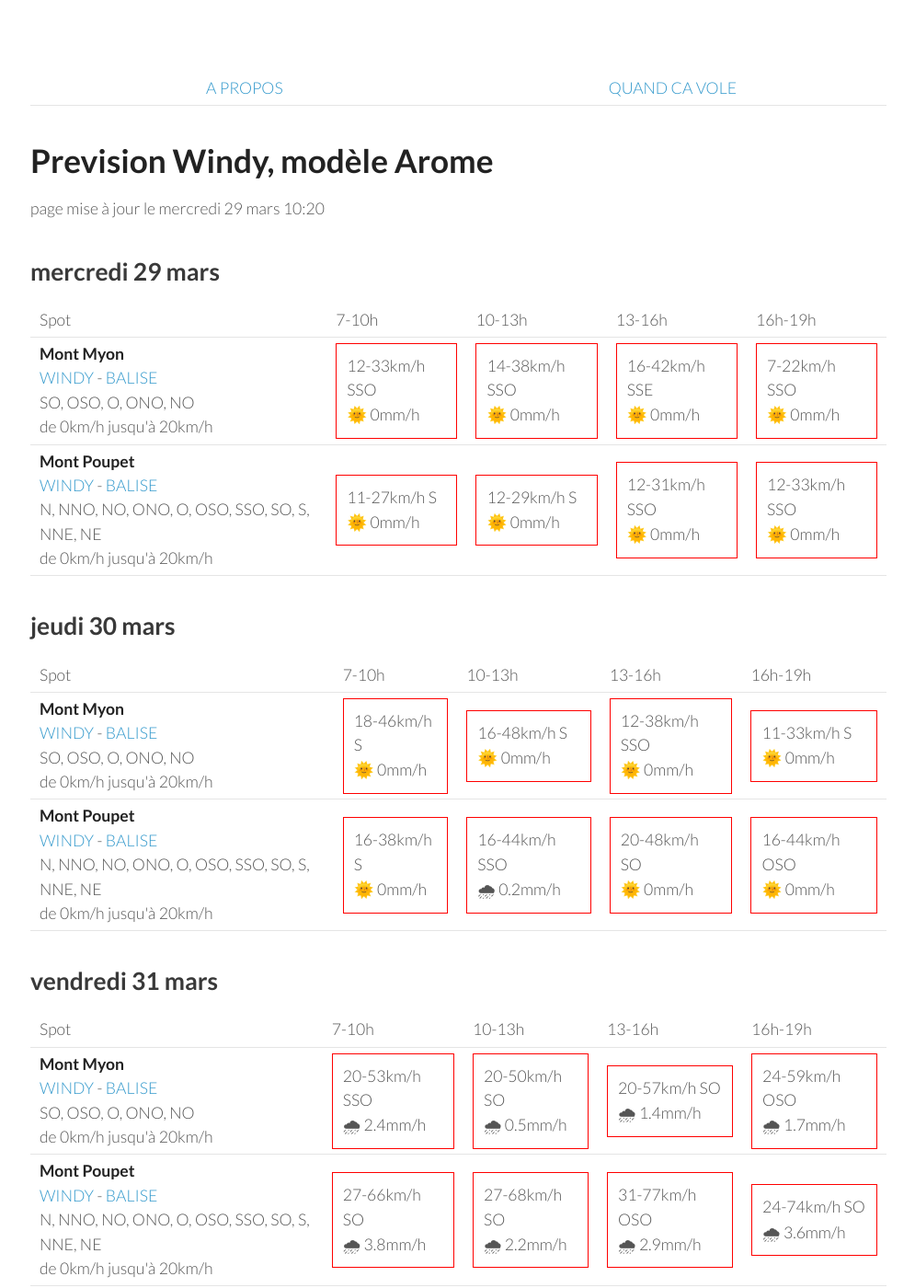
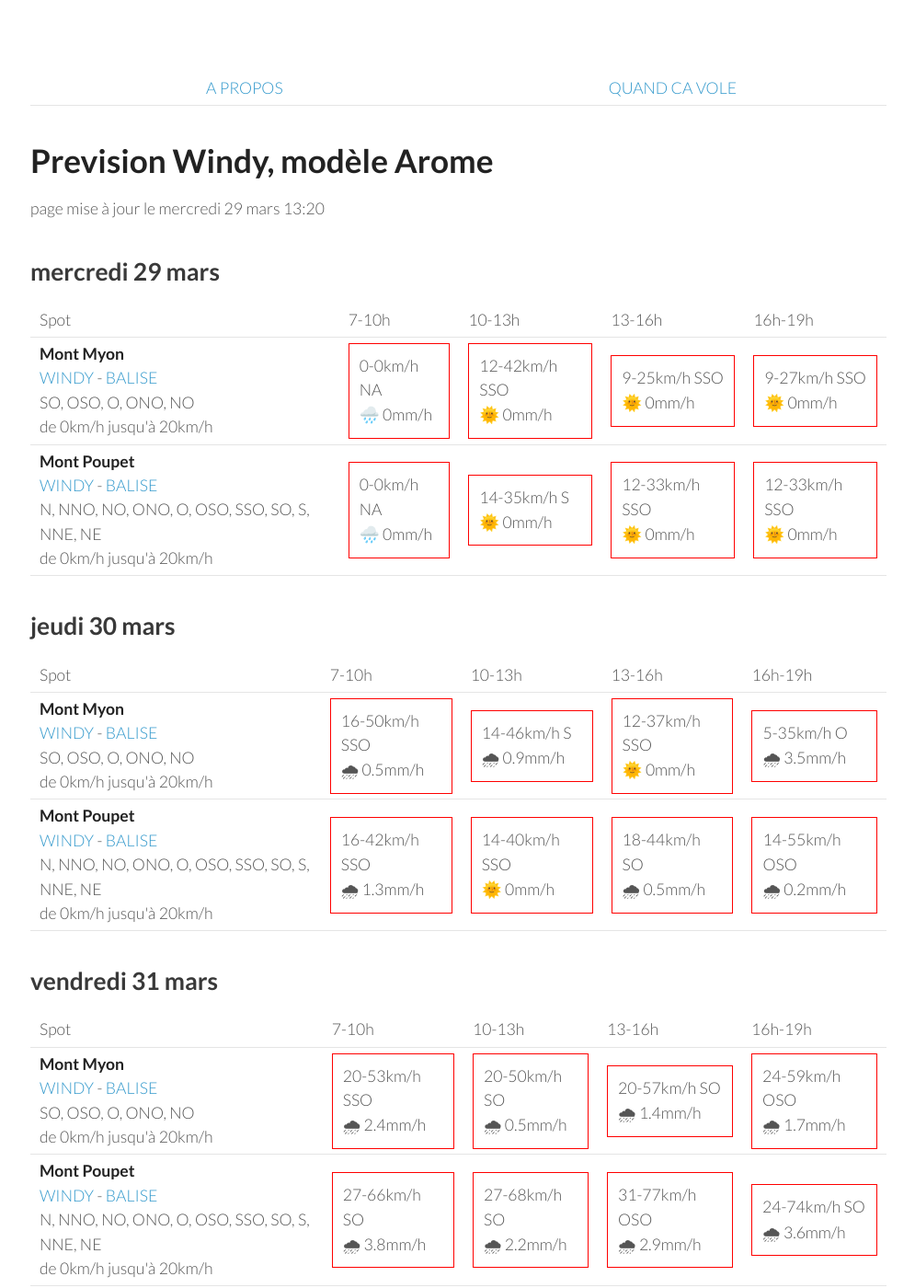
Before and after one commit to parapente-dans-le-nord/parapente-dans-le-nord.github.io, a Jekyll site: the page built from jura.markdown, in a window 1280 px wide and 1400 px high. Shown: the whole window at 92% size, without its empty margins (25-1020 px from the left). Built offline with Jekyll 4.4.1, drawn with Linux system fonts in a browser that asks for light colours.

Commit message:
update index.markdown

```diff
--- a/jura.markdown
+++ b/jura.markdown
@@ -7,7 +7,7 @@ title:  "Tous les spots"
 {: .links}
 
 # Prevision Windy, modèle Arome
-page mise à jour le mercredi 29 mars 10:20
+page mise à jour le mercredi 29 mars 13:20
 
 ## mercredi 29 mars
 
@@ -24,21 +24,19 @@ page mise à jour le mercredi 29 mars 10:20
 <tr>
         <td><strong>Mont Myon</strong><br><a href="https://windy.com/46.331/5.397?45.898,5.394,8,m:eWoagj8">WINDY</a> - <span class=""><a href="http://www.balisemeteo.com/balise.php?idBalise=70">BALISE</a> </span><br> <span class="vent-favorable">SO, OSO, O, ONO, NO</span><br><span class="force-vent">de 0km/h jusqu'à 20km/h</span> </td>
 
-            <td><div class="not-flyable"><p>12-33km/h SSO</p><p>🌞 0mm/h</p></div></td>
-            <td><div class="not-flyable"><p>14-38km/h SSO</p><p>🌞 0mm/h</p></div></td>
-            <td><div class="not-flyable"><p>16-42km/h SSE</p><p>🌞 0mm/h</p></div></td>
-            <td><div class="not-flyable"><p>7-22km/h SSO</p><p>🌞 0mm/h</p></div></td>
-
+            <td><div class="not-flyable"><p>0-0km/h NA</p><p>🌧️ 0mm/h</p></div></td>
+            <td><div class="not-flyable"><p>12-42km/h SSO</p><p>🌞 0mm/h</p></div></td>
+            <td><div class="not-flyable"><p>9-25km/h SSO</p><p>🌞 0mm/h</p></div></td>
+            <td><div class="not-flyable"><p>9-27km/h SSO</p><p>🌞 0mm/h</p></div></td>
 
     </tr>
 <tr>
         <td><strong>Mont Poupet</strong><br><a href="https://windy.com/46.970/5.876?46.541,5.876,8">WINDY</a> - <span class=""><a href="http://www.balisemeteo.com/balise.php?idBalise=92">BALISE</a> </span><br> <span class="vent-favorable">N, NNO, NO, ONO, O, OSO, SSO, SO, S, NNE, NE</span><br><span class="force-vent">de 0km/h jusqu'à 20km/h</span> </td>
 
-            <td><div class="not-flyable"><p>11-27km/h S</p><p>🌞 0mm/h</p></div></td>
-            <td><div class="not-flyable"><p>12-29km/h S</p><p>🌞 0mm/h</p></div></td>
-            <td><div class="not-flyable"><p>12-31km/h SSO</p><p>🌞 0mm/h</p></div></td>
+            <td><div class="not-flyable"><p>0-0km/h NA</p><p>🌧️ 0mm/h</p></div></td>
+            <td><div class="not-flyable"><p>14-35km/h S</p><p>🌞 0mm/h</p></div></td>
             <td><div class="not-flyable"><p>12-33km/h SSO</p><p>🌞 0mm/h</p></div></td>
-
+            <td><div class="not-flyable"><p>12-33km/h SSO</p><p>🌞 0mm/h</p></div></td>
 
     </tr>
 
@@ -60,20 +58,20 @@ page mise à jour le mercredi 29 mars 10:20
 <tr>
         <td><strong>Mont Myon</strong><br><a href="https://windy.com/46.331/5.397?45.898,5.394,8,m:eWoagj8">WINDY</a> - <span class=""><a href="http://www.balisemeteo.com/balise.php?idBalise=70">BALISE</a> </span><br> <span class="vent-favorable">SO, OSO, O, ONO, NO</span><br><span class="force-vent">de 0km/h jusqu'à 20km/h</span> </td>
 
-            <td><div class="not-flyable"><p>18-46km/h S</p><p>🌞 0mm/h</p></div></td>
-            <td><div class="not-flyable"><p>16-48km/h S</p><p>🌞 0mm/h</p></div></td>
-            <td><div class="not-flyable"><p>12-38km/h SSO</p><p>🌞 0mm/h</p></div></td>
-            <td><div class="not-flyable"><p>11-33km/h S</p><p>🌞 0mm/h</p></div></td>
+            <td><div class="not-flyable"><p>16-50km/h SSO</p><p>🌧 0.5mm/h</p></div></td>
+            <td><div class="not-flyable"><p>14-46km/h S</p><p>🌧 0.9mm/h</p></div></td>
+            <td><div class="not-flyable"><p>12-37km/h SSO</p><p>🌞 0mm/h</p></div></td>
+            <td><div class="not-flyable"><p>5-35km/h O</p><p>🌧 3.5mm/h</p></div></td>
 
 
     </tr>
 <tr>
         <td><strong>Mont Poupet</strong><br><a href="https://windy.com/46.970/5.876?46.541,5.876,8">WINDY</a> - <span class=""><a href="http://www.balisemeteo.com/balise.php?idBalise=92">BALISE</a> </span><br> <span class="vent-favorable">N, NNO, NO, ONO, O, OSO, SSO, SO, S, NNE, NE</span><br><span class="force-vent">de 0km/h jusqu'à 20km/h</span> </td>
 
-            <td><div class="not-flyable"><p>16-38km/h S</p><p>🌞 0mm/h</p></div></td>
-            <td><div class="not-flyable"><p>16-44km/h SSO</p><p>🌧 0.2mm/h</p></div></td>
-            <td><div class="not-flyable"><p>20-48km/h SO</p><p>🌞 0mm/h</p></div></td>
-            <td><div class="not-flyable"><p>16-44km/h OSO</p><p>🌞 0mm/h</p></div></td>
+            <td><div class="not-flyable"><p>16-42km/h SSO</p><p>🌧 1.3mm/h</p></div></td>
+            <td><div class="not-flyable"><p>14-40km/h SSO</p><p>🌞 0mm/h</p></div></td>
+            <td><div class="not-flyable"><p>18-44km/h SO</p><p>🌧 0.5mm/h</p></div></td>
+            <td><div class="not-flyable"><p>14-55km/h OSO</p><p>🌧 0.2mm/h</p></div></td>
 
 
     </tr>
```
